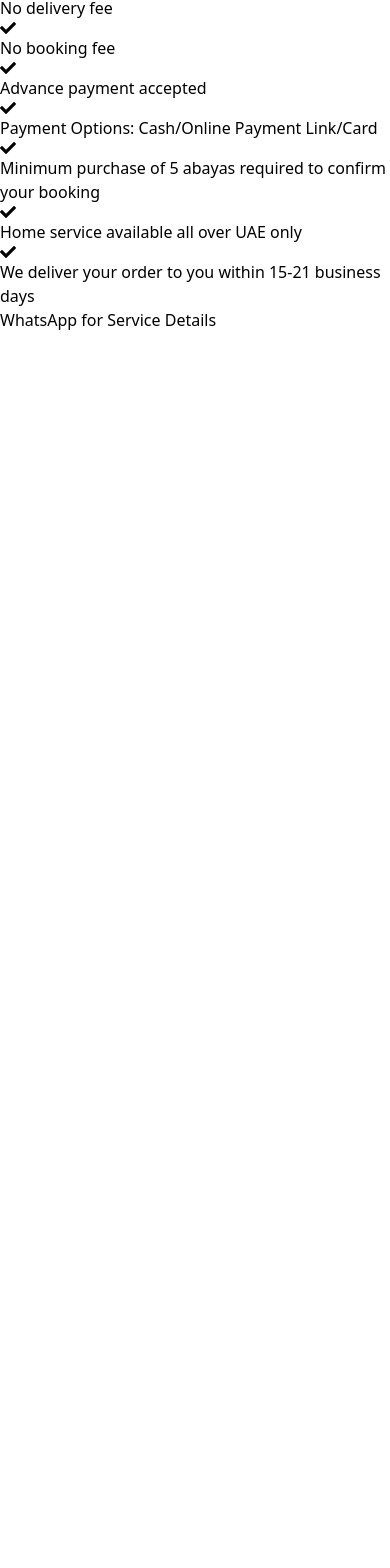
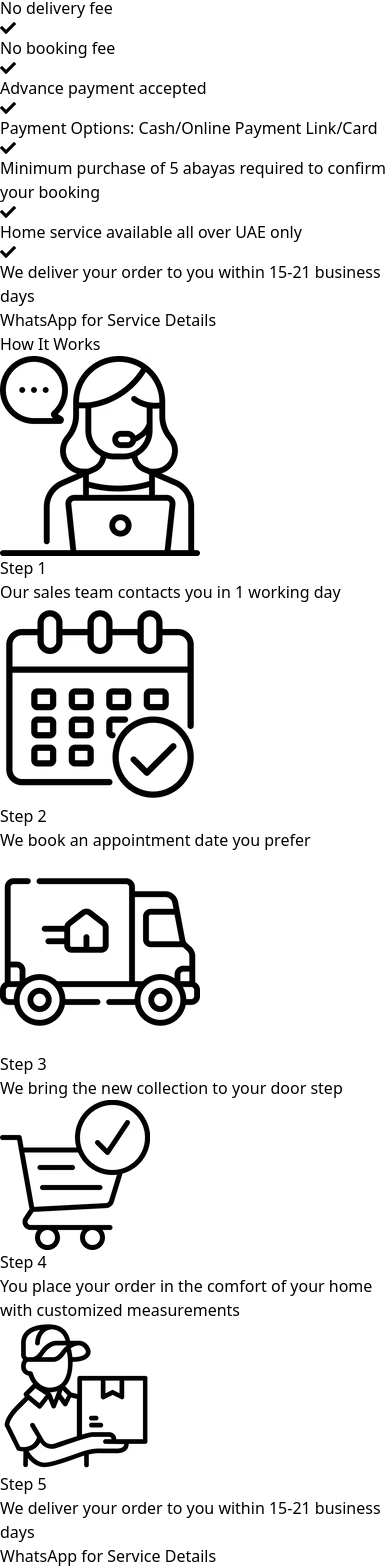
Before and after one commit to sohanwebdevctg/client-project-Ecommerce-crystal-abaya-studio-, a React (Vite) app: page / in a window 390 px wide. Shown: the part 1120-2688 px from the top of the page. Before the commit the page ends 1452 px from the top, so only its background shows below. Built offline with nearby package versions, Linux system fonts and the light colour scheme.

Commit message:
responsive the howItWork

```diff
--- a/src/components/Home/Home/Home.jsx
+++ b/src/components/Home/Home/Home.jsx
@@ -1,6 +1,7 @@
 import Banner from "../Banner/Banner";
 import CustomersReviews from "../CustomersReviews/CustomersReviews";
 import HomeService from "../HomeService/HomeService";
+import HowItWorks from "../HowItWorks/HowItWorks";
 
 
 const Home = () => {
@@ -15,6 +16,9 @@ const Home = () => {
       {/* HomeService section start */}
       <HomeService></HomeService>
       {/* HomeService section end */}
+      {/* HowItWorks section start */}
+      <HowItWorks></HowItWorks>
+      {/* HowItWorks section end */}
     </div>
   );
 };
--- a/src/components/Home/HomeService/HomeService.jsx
+++ b/src/components/Home/HomeService/HomeService.jsx
@@ -15,7 +15,7 @@ const HomeService = () => {
   })
 
   return (
-    <div className="">
+    <div className="my-4">
       {/* homeService container section start */}
       <div className="container mx-auto">
         {/* content section start */}
--- /dev/null
+++ b/src/components/Home/HowItWorks/HowItWorks.jsx
@@ -0,0 +1,66 @@
+import customer from '../../../../public/works/customer-service.png';
+import calender from '../../../../public/works/calendar_1.png';
+import truck from '../../../../public/works/moving-truck.png';
+import checkOut from '../../../../public/works/check-out.png';
+import deliveryMan from '../../../../public/works/delivery-man.png';
+
+const HowItWorks = () => {
+  return (
+    <div className="my-8">
+      {/* homeService container section start */}
+      <div className="container mx-auto my-20 px-3 md:px-2 lg:px-0">
+        {/* title section start */}
+        <h3 className="text-left text-3xl sm:text-3xl md:text-4xl lg:text-4xl text-[#252525]">How It Works</h3>
+            {/* title section end */}
+        {/* content section start */}
+        <div className="grid grid-cols-1 sm:grid-cols-2 md:grid-cols-3 lg:grid-cols-3  gap-10 md:gap-5 lg:gap-10 mt-7">
+          {/* item1 start */}
+          <div className='mx-auto text-center'>
+            <img className='w-[40%] h-[50%] sm:w-[35%] sm:h-[45%] md:w-[30%] md:h-[35%] lg:w-[40%] lg:h-[60%] text-center mx-auto' src={customer}></img>
+            <h3 className='text-xl sm:text-base md:text-sm lg:text-lg text-[#252525] my-3'>Step 1</h3>
+            <p className='text-xl sm:text-base md:text-sm lg:text-lg text-[#252525]'>Our sales team contacts you in 1 working day</p>
+          </div>
+          {/* item1 end */}
+          {/* item2 start */}
+          <div className='mx-auto text-center'>
+            <img className='w-[40%] h-[50%] sm:w-[35%] sm:h-[45%] md:w-[30%] md:h-[35%] lg:w-[40%] lg:h-[60%] text-center mx-auto' src={calender}></img>
+            <h3 className='text-xl sm:text-base md:text-sm lg:text-lg text-[#252525] my-3'>Step 2</h3>
+            <p className='text-xl sm:text-base md:text-sm lg:text-lg text-[#252525]'>We book an appointment date you prefer</p>
+          </div>
+          {/* item2 end */}
+          {/* item3 start */}
+          <div className='mx-auto text-center'>
+            <img className='w-[40%] h-[50%] sm:w-[35%] sm:h-[45%] md:w-[30%] md:h-[35%] lg:w-[40%] lg:h-[60%] text-center mx-auto' src={truck}></img>
+            <h3 className='text-xl sm:text-base md:text-sm lg:text-lg text-[#252525] my-3'>Step 3</h3>
+            <p className='text-xl sm:text-base md:text-sm lg:text-lg text-[#252525]'>We bring the new collection to your door step</p>
+          </div>
+          {/* item3 end */}
+          {/* item4 start */}
+          <div className='mx-auto text-center'>
+            <img className='w-[40%] h-[50%] sm:w-[35%] sm:h-[45%] md:w-[30%] md:h-[35%] lg:w-[40%] lg:h-[60%] text-center mx-auto' src={checkOut}></img>
+            <h3 className='text-xl sm:text-base md:text-sm lg:text-lg text-[#252525] my-3'>Step 4</h3>
+            <p className='text-xl sm:text-base md:text-sm lg:text-lg text-[#252525]'>You place your order in the comfort of your home with customized measurements</p>
+          </div>
+          {/* item4 end */}
+          {/* item5 start */}
+          <div className='mx-auto text-center'>
+            <img className='w-[40%] h-[50%] sm:w-[35%] sm:h-[45%] md:w-[30%] md:h-[35%] lg:w-[40%] lg:h-[60%] text-center mx-auto' src={deliveryMan}></img>
+            <h3 className='text-xl sm:text-base md:text-sm lg:text-lg text-[#252525] my-3'>Step 5</h3>
+            <p className='text-xl sm:text-base md:text-sm lg:text-lg text-[#252525]'>We deliver your order to you within 15-21 business days</p>
+          </div>
+          {/* item5 end */}
+        </div>
+        {/* content section end */}
+        {/* button section start */}
+        <div className='mx-auto text-center my-10 md:my-14'>
+          <button className='text-[#fff] btn bg-[#2c332f] btn-lg px-6 py-3 sm:px-7 sm:py-3 rounded-md inline-block  hover:shadow-red-200 hover:shadow-xl duration-500 text-base sm:text-base md:text-base lg:text-base'>WhatsApp for Service Details</button>
+        </div>
+        {/* button section end */}
+      </div>
+      {/* homeService container section end */}
+
+    </div>
+  );
+};
+
+export default HowItWorks;
```
